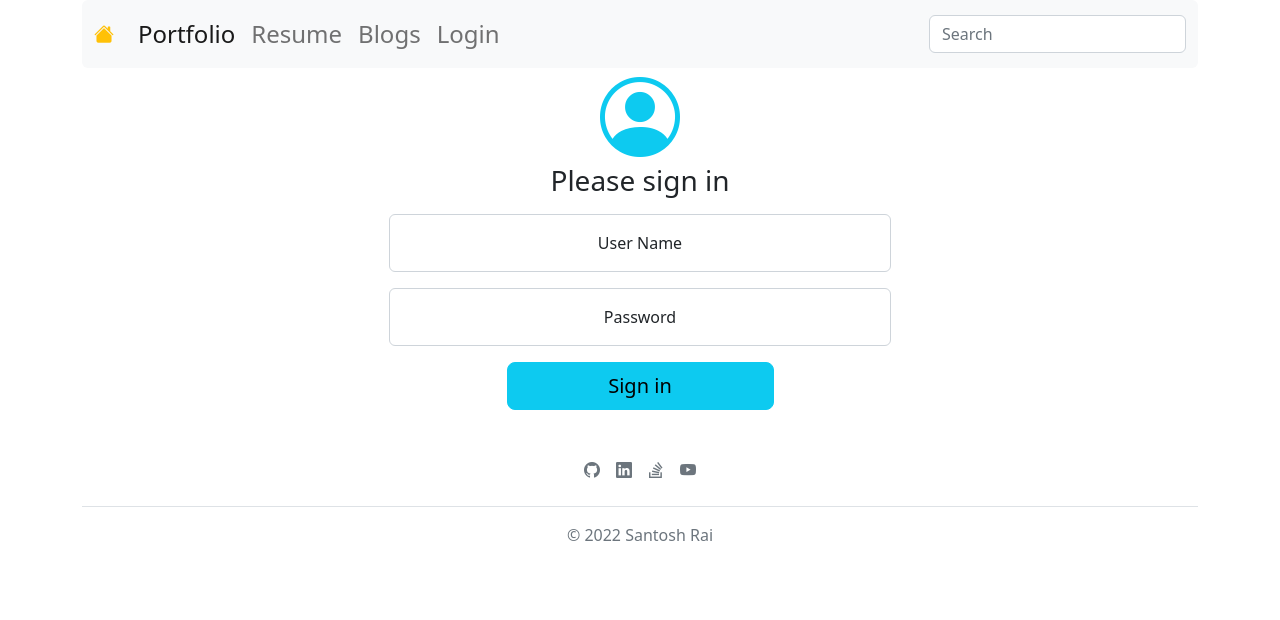
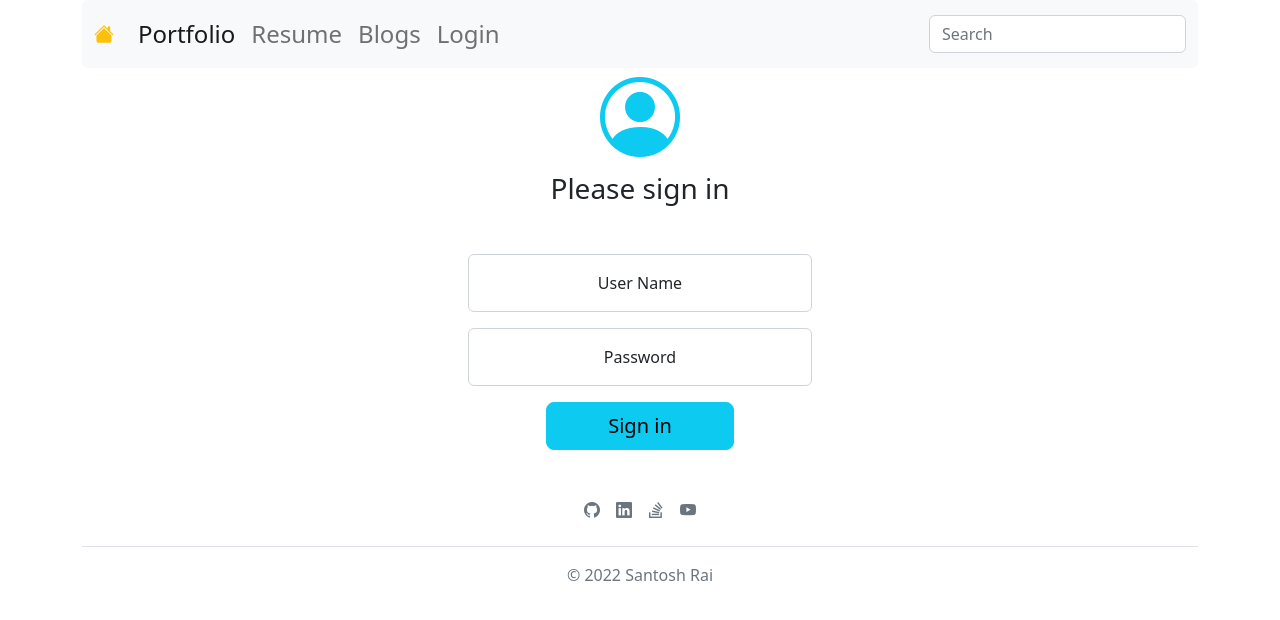
Before and after one commit to santoshrai55/portfolio_dj, a Django app: page /login in a window 1280 px wide. Shown: the top 620 px of the page. Run offline with Django 4.2, Linux system fonts and the light colour scheme; some libraries are stand-ins or nearby versions.

Commit message:
final touch

```diff
--- a/portfolio_app/templates/portfolio_app/login.html
+++ b/portfolio_app/templates/portfolio_app/login.html
@@ -1,7 +1,7 @@
-{% extends "base.html" %} {% block header-footer %} <div class="container w-50">
+{% extends "base.html" %} {% block header-footer %} <div class="container" style="max-width: 400px;">
     <main class="form-signin w-100 m-auto text-center">
-        <form method="POST"> {% csrf_token %} <i class="bi bi-person-circle display-1 text-info"></i>
-            <h1 class="h3 mb-3 fw-normal">Please sign in</h1>
+        <form method="POST"> {% csrf_token %} <i class="bi bi-person-circle display-1 text-info text-center"></i>
+            <h1 class="h3 mb-5 mt-2 fw-normal">Please sign in</h1>
             <div class="form-floating m-3">
                 <input type="text" class="form-control" id="username" placeholder="Username" name="username">
                 <label for="username">User Name</label>
```
